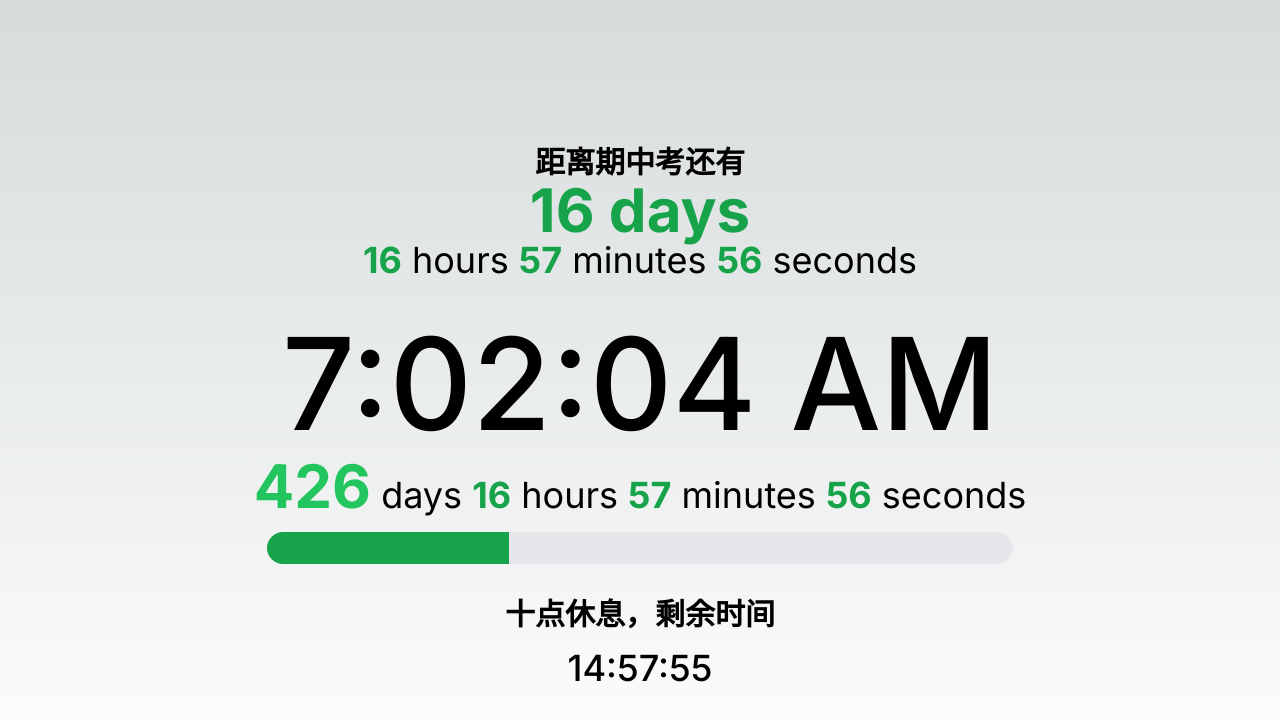
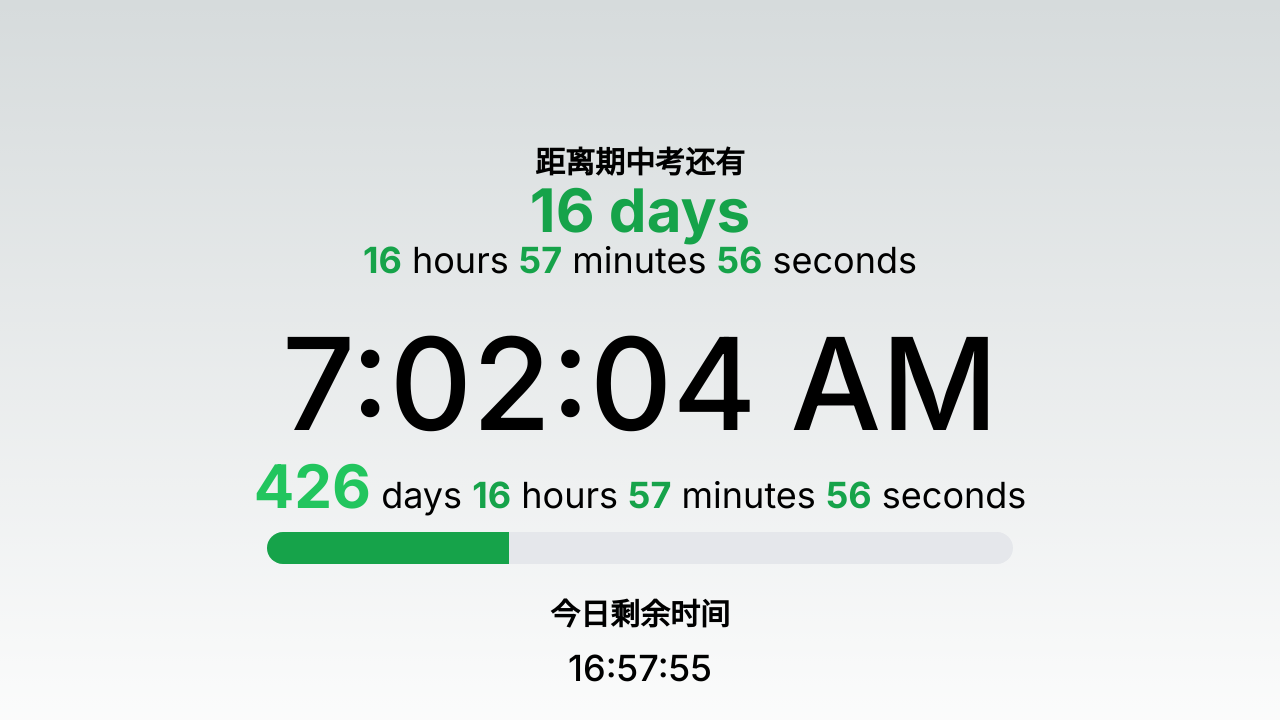
Before and after one commit to scooorpion/gaokao, a Next.js app: page / in a window 1280 px wide. Shown: the top 720 px of the page. Built offline with nearby package versions, Linux system fonts and the light colour scheme.

Commit message:
fixed bugs

```diff
--- a/components/TodayCountdown.tsx
+++ b/components/TodayCountdown.tsx
@@ -21,7 +21,7 @@ const TodayCountdown = () => {
   function calculateRemainingTime(): number {
     const now = new Date();
     const endOfDay = new Date(now);
-    endOfDay.setHours(21, 59, 59, 999); // 设置今天结束时间为23:59:59
+    endOfDay.setHours(23, 59, 59, 999); // 设置今天结束时间为23:59:59
     const difference = endOfDay.getTime() - now.getTime();
     return difference > 0 ? difference : 0;
   }
@@ -35,8 +35,11 @@ const TodayCountdown = () => {
 
   return (
     <div className="text-center mt-8">
-      <h1 className="text-3xl font-bold mb-4">十点休息，剩余时间</h1>
-      <div className={`text-4xl font-medium ${isLate ? 'text-red-600' : ''}`}>{formatTime(remainingTime)}</div>
+      <h1 className="text-3xl font-bold mb-4">今日剩余时间</h1>
+      <div className={`text-4xl font-medium ${isLate ? 'text-red-600' : ''}`}>
+        {formatTime(remainingTime)}
+        {isLate && <div className='text-xl'>10点已过，注意休息</div>}
+      </div>
     </div>
 
 
```
